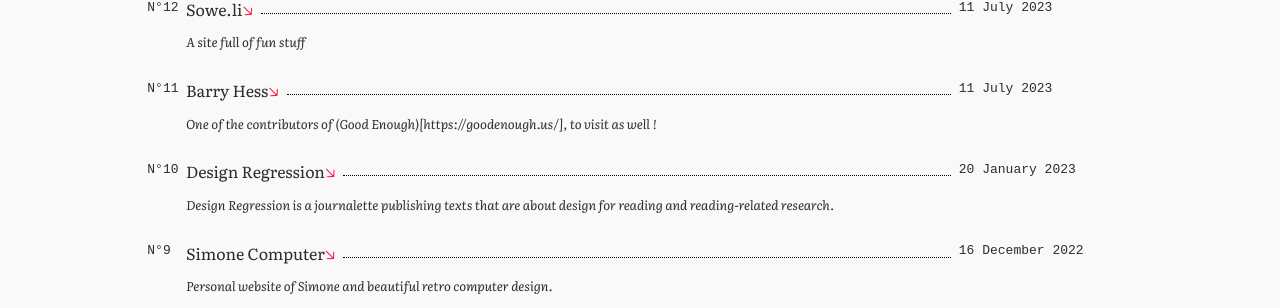
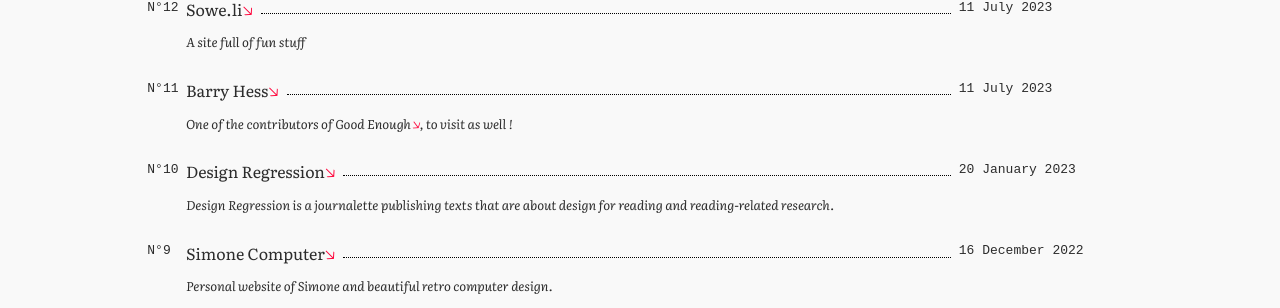
Before and after one commit to PQuod/dev_portfolio, a Jekyll site: the page built from en/_posts/places/2023-07-11-barry-hess.md, in a window 1280 px wide. Shown: the part 230-538 px from the top of the page. Built offline with Jekyll 4.4.1, drawn with Linux system fonts in a browser that asks for light colours.

Commit message:
Update 2023-07-11-barry-hess.md

```diff
--- a/en/_posts/places/2023-07-11-barry-hess.md
+++ b/en/_posts/places/2023-07-11-barry-hess.md
@@ -7,4 +7,4 @@ link: "https://bjhess.com/"
 lang: en
 lang-ref: barry-hess
 ---
-One of the contributors of (Good Enough)[https://goodenough.us/], to visit as well !
+One of the contributors of [Good Enough](https://goodenough.us/), to visit as well !
```
